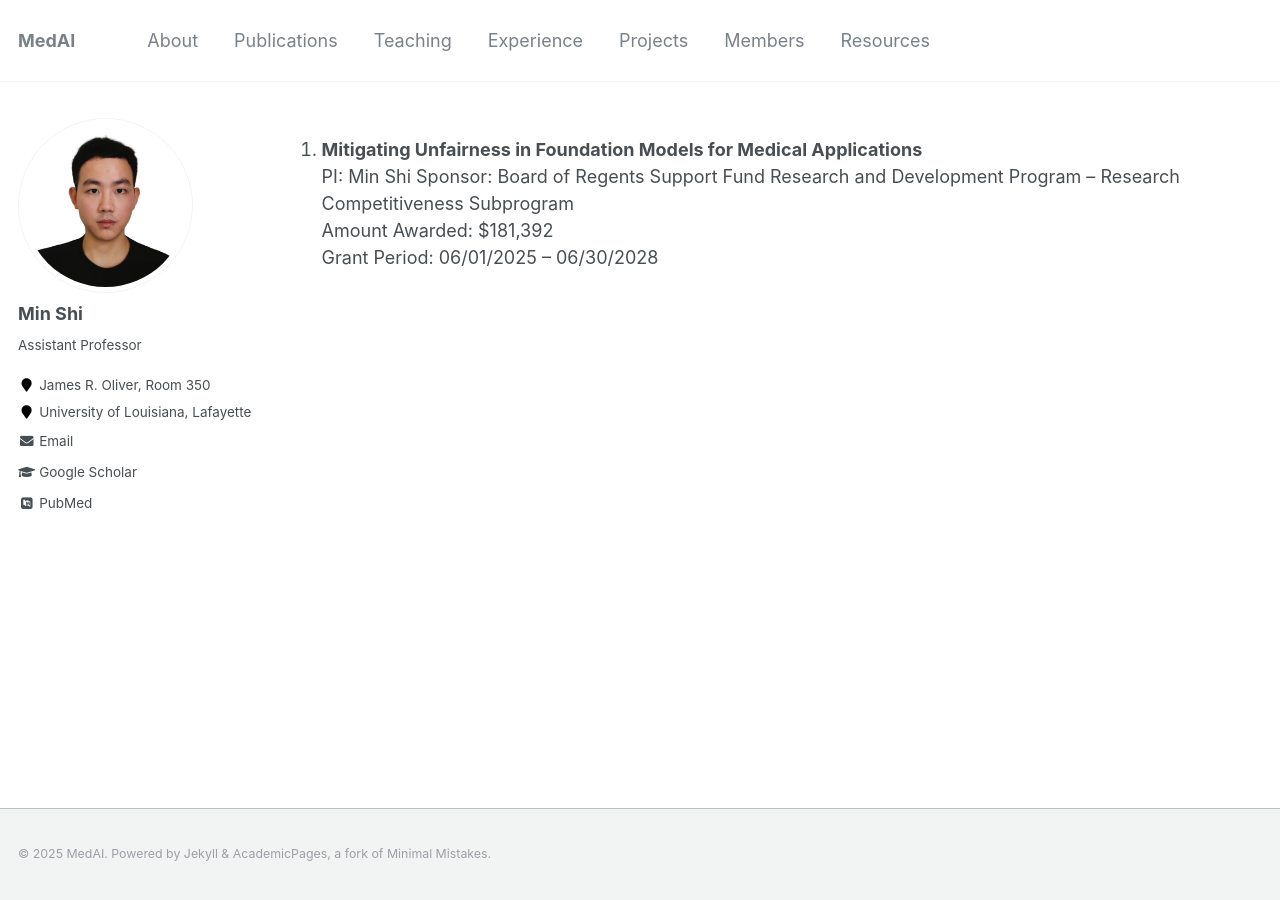
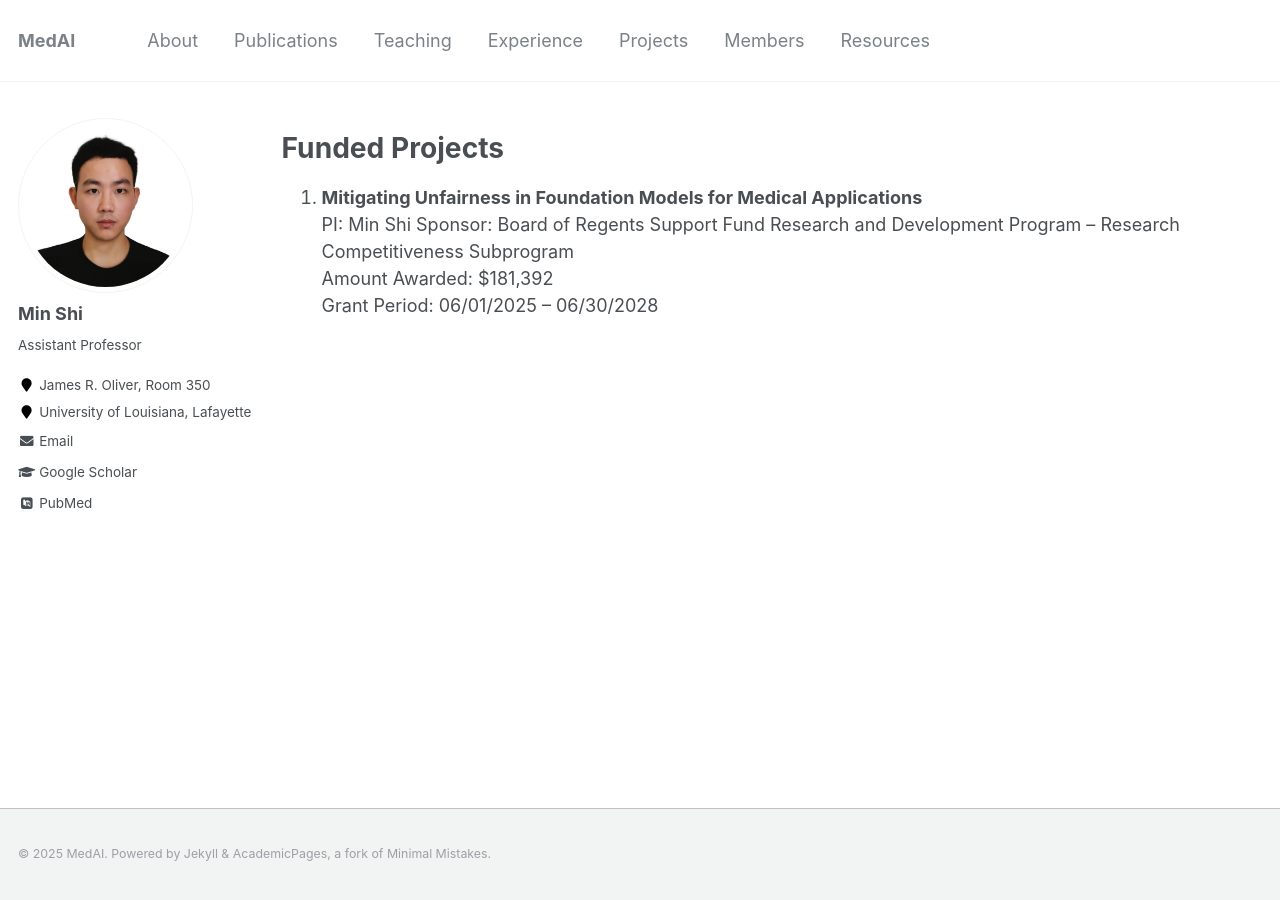
Before and after one commit to shiminxst/shiminxst.github.io, a Jekyll site: the page built from _pages/awards.md, in a window 1280 px wide. Built offline with Jekyll 4.4.1, drawn with Linux system fonts in a browser that asks for light colours; some web fonts are replaced.

Commit message:
Update awards.md

```diff
--- a/_pages/awards.md
+++ b/_pages/awards.md
@@ -5,6 +5,8 @@ permalink: /awards/
 author_profile: true
 ---
 
+# Funded Projects
+
 1. **Mitigating Unfairness in Foundation Models for Medical Applications**
 PI: Min Shi
 Sponsor: Board of Regents Support Fund Research and Development Program – Research Competitiveness Subprogram
```
